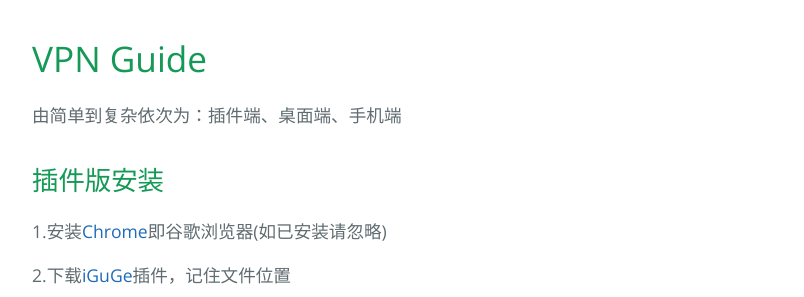
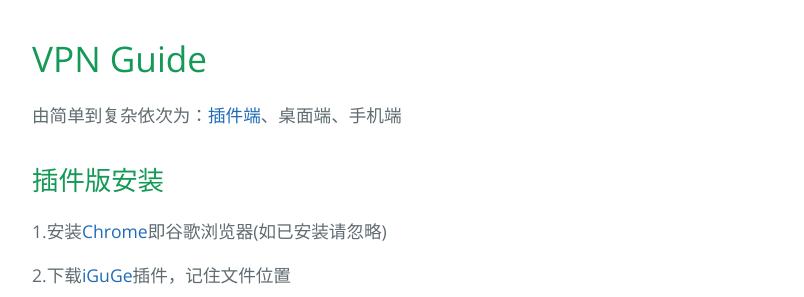
Before and after one commit to AmbroseRen/test, a Jekyll site: the page built from Doc/Tools/VPN.md, in a window 1280 px wide. Shown: the top 297 px of the page, without its empty margins (192-996 px from the left). Built offline with Jekyll 4.4.1, drawn with Linux system fonts in a browser that asks for light colours; nearby versions of some CDN libraries; our own code applies the rules of GitHub Pages for plain Markdown files; library files that are not in the unit come from our copies; the repository's description, which GitHub fills in, is left out; some of the changed lines change nothing that is shown.

Commit message:
Update VPN.md

```diff
--- a/Doc/Tools/VPN.md
+++ b/Doc/Tools/VPN.md
@@ -1,6 +1,6 @@
 # VPN Guide
 
-由简单到复杂依次为：插件端、桌面端、手机端
+由简单到复杂依次为：[插件端](#插件版安装)、桌面端、手机端
 
 ## 插件版安装
 
```
